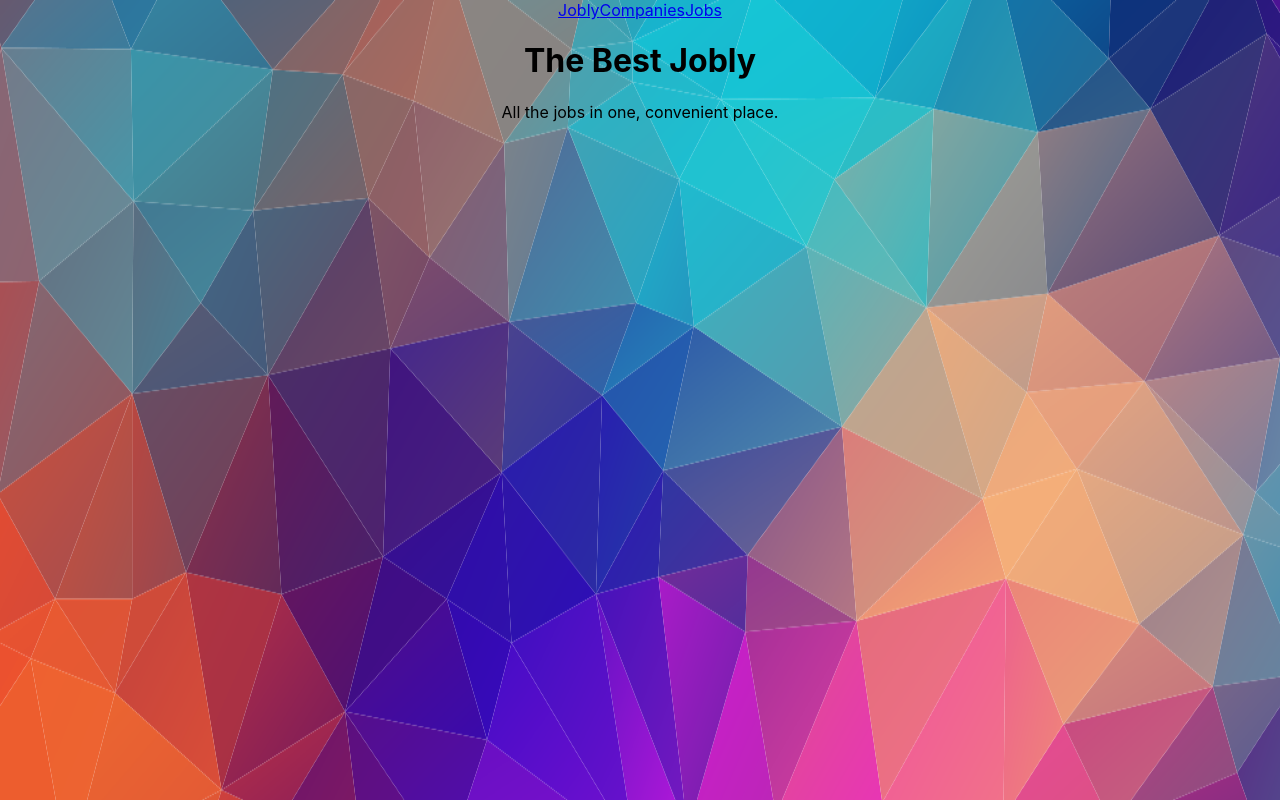
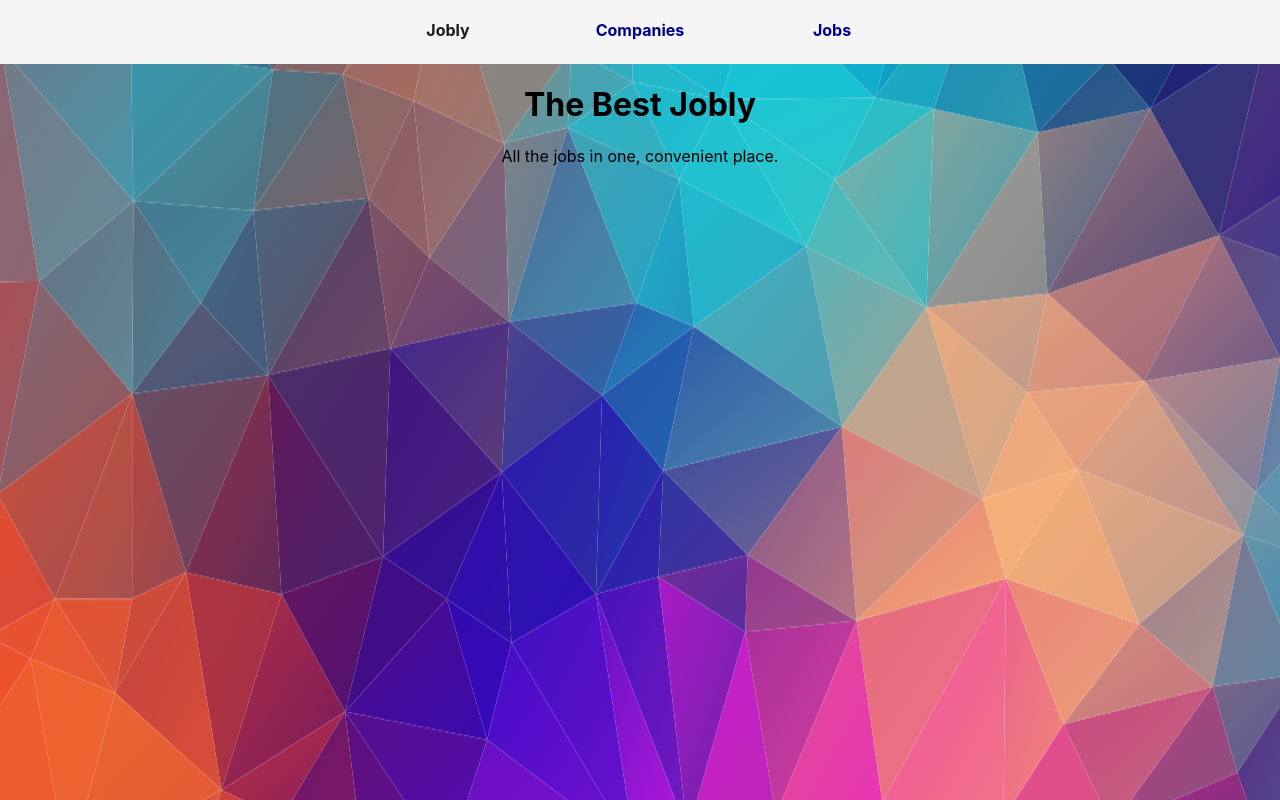
Before and after one commit to Peter-Loft/react-jobly, a React (Create React App) app: page / in a window 1280 px wide. Built offline with nearby package versions, Linux system fonts and the light colour scheme; no server answers.

Commit message:
Added CSS for Nav component

```diff
--- /dev/null
+++ b/src/Nav.css
@@ -0,0 +1,26 @@
+nav {
+  background-color: whitesmoke;
+  text-align: center;
+  font-weight: bold;
+  height: 4em;
+  align-items:'center'
+}
+
+nav a {
+  padding: 1.25em 0;
+  width: 12em;
+  display: inline-block;
+  color: darkblue;
+  text-decoration: none;
+
+}
+
+nav a.active {
+  color: rgb(26, 26, 26);
+  text-decoration: none;
+}
+
+nav a:hover {
+  color: black;
+  text-decoration: none;
+}
--- a/src/Nav.js
+++ b/src/Nav.js
@@ -1,4 +1,5 @@
 import { NavLink } from "react-router-dom";
+import "./Nav.css";
 // TODO: add css.
 
 function Nav() {
```
